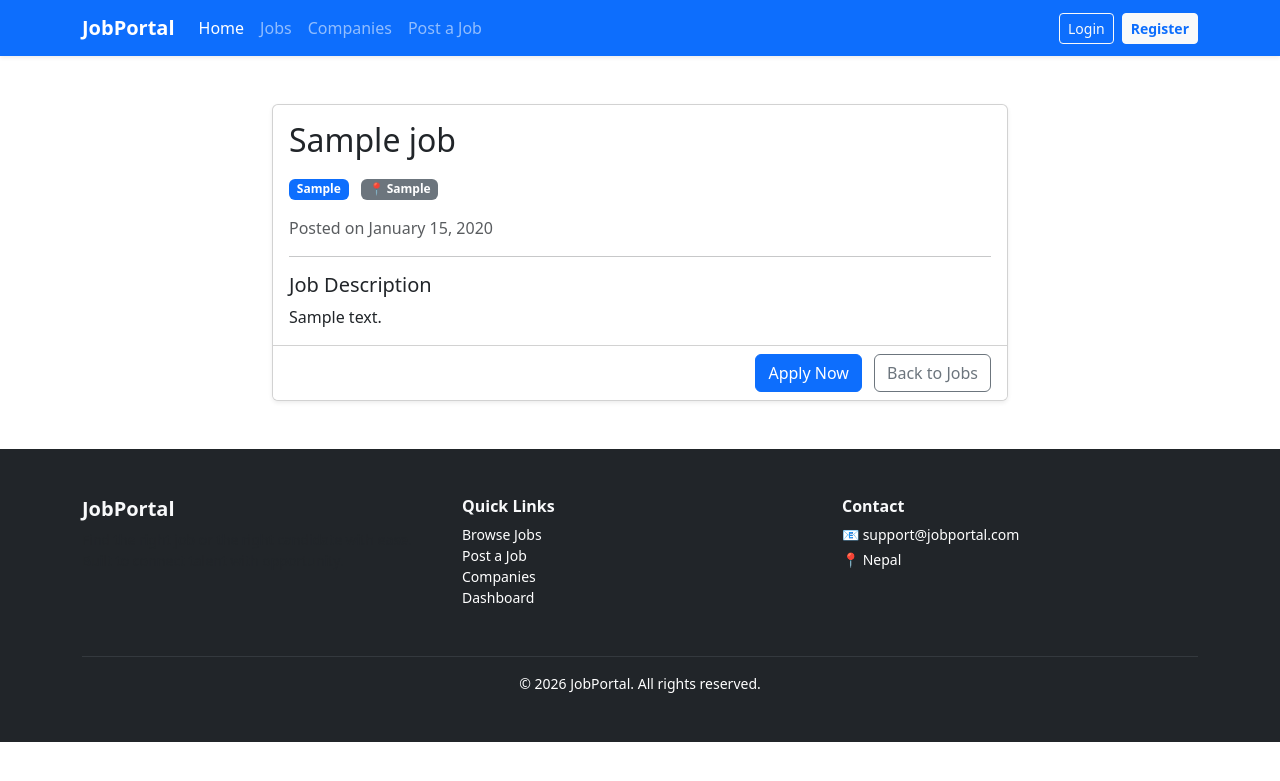
After one commit to Newbiecoder279/django-Job_Portal, a Django app: template templates/job_details.html in a window 1280 px wide. The commit adds this page. Shown: the top 781 px of the page. Run offline with Django 3.2, Linux system fonts and the light colour scheme; the template is opened without the code that fills it: most values are stand-ins (such as "Sample title", 1, 10 or a date in 2020).

Commit message:
added jobs to home page and style to forms

```diff
--- a/jobs/urls.py
+++ b/jobs/urls.py
@@ -1,6 +1,9 @@
 from django.urls import path
 from . import views
 
+app_name = 'jobs'
+
 urlpatterns = [
-    path('post_job/', views.job_post_view, name="post_job")
+    path('post_job/', views.job_post_view, name="post_job"),
+    path('job_details/<int:pk>/',views.show_job_details, name="show_job_details")
 ]
--- a/templates/base.html
+++ b/templates/base.html
@@ -11,7 +11,7 @@
   <div class="container">
 
     <!-- Logo -->
-    <a class="navbar-brand fw-bold" href="#">
+    <a class="navbar-brand fw-bold" href="{% url 'home'%}">
       JobPortal
     </a>
 
@@ -39,8 +39,8 @@
 
       <!-- Right Side -->
       <div class="d-flex gap-2">
-        <a href="#" class="btn btn-outline-light btn-sm">Login</a>
-        <a href="#" class="btn btn-light btn-sm text-primary fw-semibold">Register</a>
+        <a href="{%url 'login'%}" class="btn btn-outline-light btn-sm">Login</a>
+        <a href="{%url 'register'%}" class="btn btn-light btn-sm text-primary fw-semibold">Register</a>
       </div>
     </div>
 
--- /dev/null
+++ b/templates/job_details.html
@@ -0,0 +1,50 @@
+{% extends 'base.html' %}
+
+{% block content %}
+<div class="container mt-5">
+  <div class="row justify-content-center">
+    <div class="col-lg-8">
+
+      <div class="card shadow-sm">
+        <div class="card-body">
+
+          <h2 class="card-title mb-3">
+            {{ job.title }}
+          </h2>
+
+          <div class="mb-3">
+            <span class="badge bg-primary me-2">
+              {{ job.job_type }}
+            </span>
+            <span class="badge bg-secondary">
+              📍 {{ job.job_location }}
+            </span>
+          </div>
+
+          <p class="text-muted mb-2">
+            Posted on {{ job.created_at|date:"F d, Y" }}
+          </p>
+
+          <hr>
+
+          <h5 class="mb-2">Job Description</h5>
+          <p class="card-text">
+            {{ job.short_descrption }}
+          </p>
+
+        </div>
+
+        <div class="card-footer bg-white text-end">
+          <a href="#" class="btn btn-primary">
+            Apply Now
+          </a>
+          <a href="{% url 'home' %}" class="btn btn-outline-secondary ms-2">
+            Back to Jobs
+          </a>
+        </div>
+      </div>
+
+    </div>
+  </div>
+</div>
+{% endblock %}
```
Also changed, not shown: basic/views.py (+7 -1 lines), jobs/views.py (+11 -1 lines), templates/home.html (+31 -0 lines), templates/login.html (+35 -6 lines), templates/registration.html (+36 -8 lines).
